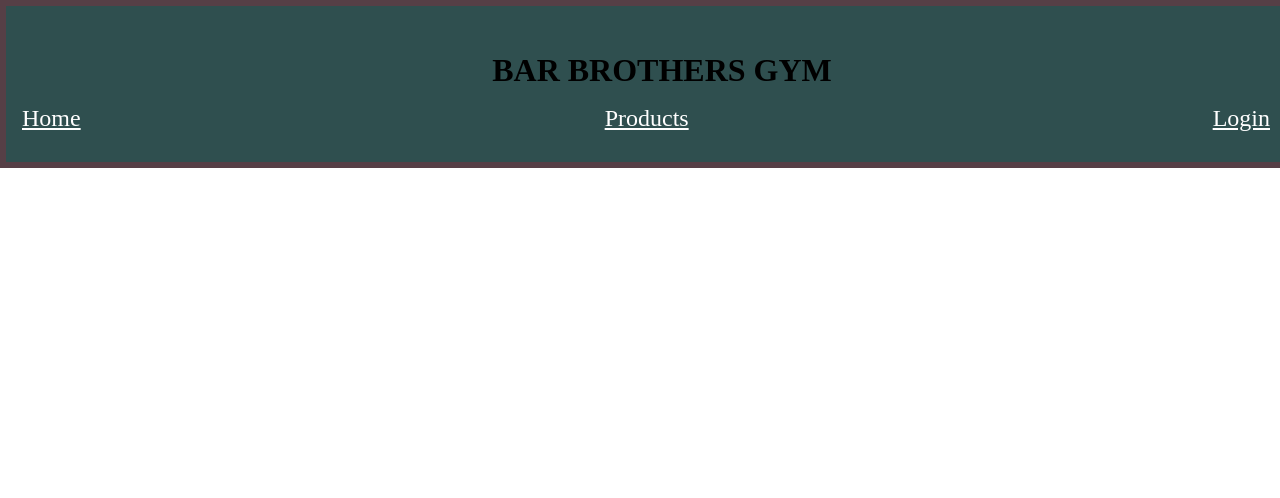
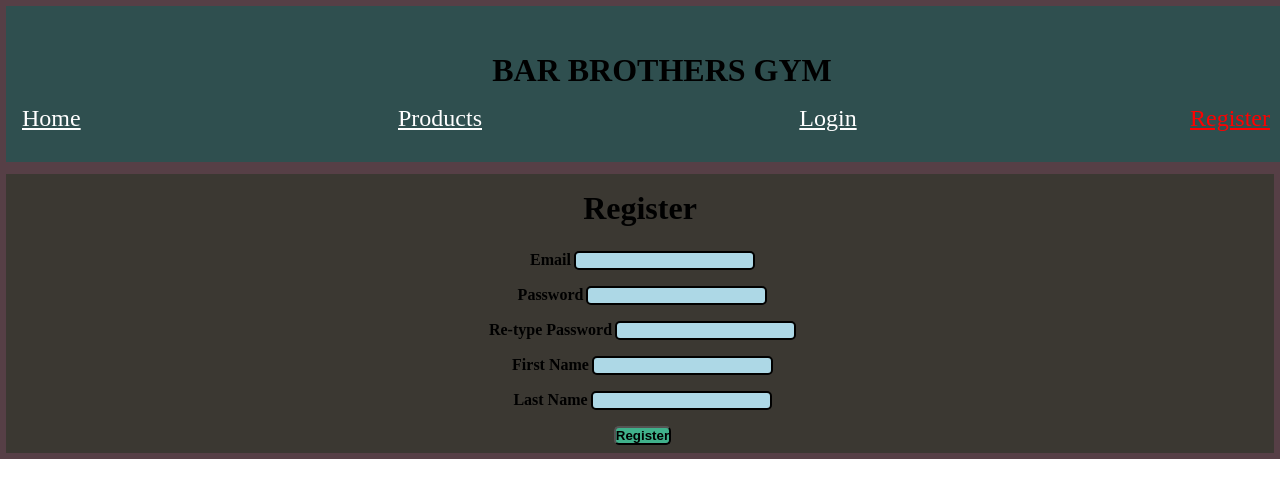
Before and after one commit to TompaLucian/projects, a React (Create React App) app: page /register in a window 1280 px wide. Shown: the top 498 px of the page. Built offline with nearby package versions, Linux system fonts and the light colour scheme.

Commit message:
final-project-TompaLucian

```diff
--- a/src/App.js
+++ b/src/App.js
@@ -15,7 +15,7 @@ function App() {
             <Nav />
             <Routes>
                 <Route path="/Home" element={<Home/>} />
-                <Route path="/auth" element={<Auth/>} />
+                <Route path="/register" element={<Auth/>} />
                 <Route path="/products" element={<Products/>} />
                 <Route path="/products/:productId" element={<ProductDetails/>} />
             </Routes>
--- a/src/components/Nav/Nav.js
+++ b/src/components/Nav/Nav.js
@@ -22,8 +22,13 @@ export function Nav() {
                         </NavLink>
                     </li>
                     <li className={styles['push-right']}>
-                        <NavLink className={({isActive}) => isActive ? styles.active : styles.inactive} to="/auth">
+                        <NavLink className={({isActive}) => isActive ? styles.active : styles.inactive} to="/login">
                             Login
+                        </NavLink>
+                    </li>
+                    <li className={styles['push-right']}>
+                        <NavLink className={({isActive}) => isActive ? styles.active : styles.inactive} to="/register">
+                            Register
                         </NavLink>
                     </li>
                 </ul>
--- a/src/components/Nav/Nav.module.css
+++ b/src/components/Nav/Nav.module.css
@@ -23,10 +23,6 @@
     font-size: x-large;
   }
 
-  .push-right {
-    margin-left: auto;
-  }
-
   .nav-bar {
     background:	#2f4f4f;
     padding: 30px 0 30px 0;
--- a/src/features/Auth/Auth.js
+++ b/src/features/Auth/Auth.js
@@ -1,32 +1,36 @@
+import styles from "./Auth.module.css";
+
 export function Auth() {
     return (
         <>
-        <h1>Register</h1>
-        <form>
+        <div className={styles['main-container']}>
+            <h1 className={styles['register']}>Register</h1>
+            <form className={styles['form']}>
                 <p>
-                <label htmlFor="email">Email</label>
-                <input type="email" name="email" id="email"></input>
+                    <label className={styles['label']} htmlFor="email">Email</label>
+                    <input className={styles['input']} type="email" name="email" id="email"></input>
                 </p>
                 <p>
-                <label htmlFor="password">Password</label>
-                <input type="password" name="password" id="password"></input>
+                    <label className={styles['label']} htmlFor="password">Password</label>
+                    <input className={styles['input']} type="password" name="password" id="password"></input>
                 </p>
                 <p>
-                <label htmlFor="retype_password">Re-type Password</label>
-                <input type="password" name="retype_password" id="retype_password"></input>
+                    <label className={styles['label']} htmlFor="retype_password">Re-type Password</label>
+                    <input className={styles['input']} type="password" name="retype_password" id="retype_password"></input>
                 </p>
                 <p>
-                <label htmlFor="fName">First Name</label>
-                <input type="text" name="fName" id="fName"></input>
+                    <label className={styles['label']} htmlFor="fName">First Name</label>
+                    <input className={styles['input']} type="text" name="fName" id="fName"></input>
                 </p>
                 <p>
-                <label htmlFor="lName">Last Name</label>
-                <input type="text" name="lName" id="lName"></input>
+                    <label className={styles['label']} htmlFor="lName">Last Name</label>
+                    <input className={styles['input']} type="text" name="lName" id="lName"></input>
                 </p>
                 <p>
-                <button>Register</button>
+                    <button className={styles['button']}>Register</button>
                 </p>
             </form>
+        </div>
         </>
     )
 };
--- /dev/null
+++ b/src/features/Auth/Auth.module.css
@@ -0,0 +1,33 @@
+.main-container {
+    background-color:  #3b3832;
+    border: 6px #563f46 solid;
+    text-align: center;
+}
+
+.register {
+    padding: 1rem;
+}
+
+.form p {
+    padding: 0.5rem;
+    margin-left: 5px;
+}
+
+.label {
+    font-weight: bold;
+}
+
+.input {
+    border: 2px black solid;
+    border-radius: 5px;
+    margin-left: 3px;
+    background-color: lightblue;
+}
+
+.button {
+    background-color: #40b18b;
+    border-style:outset;
+    border-radius: 5px;
+    font-weight: bold;
+    cursor: pointer;
+}
--- a/src/features/Home/Home.module.css
+++ b/src/features/Home/Home.module.css
@@ -5,7 +5,8 @@
 }
 
 .main-container {
-    background-color: black;
+    background-color:  #3b3832;
+    border: 6px #563f46 solid;
 }
 
 .pic-container {
```
Also changed, not shown: db.json. Lines whose indentation alone changed are shown as unchanged.
